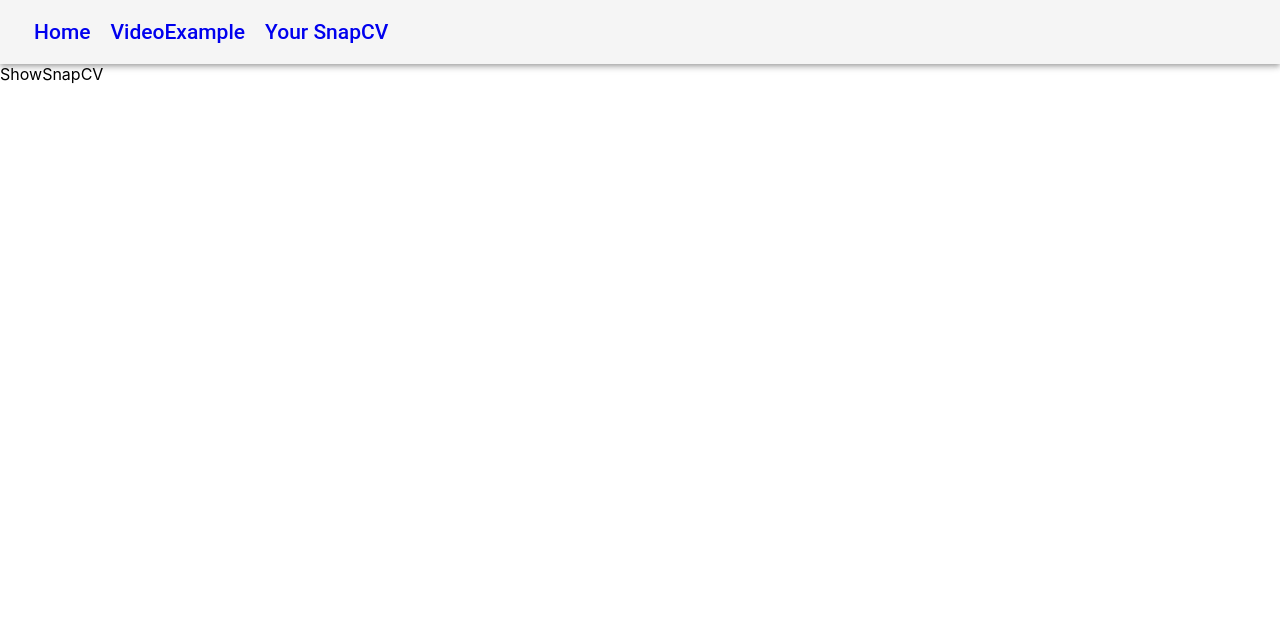
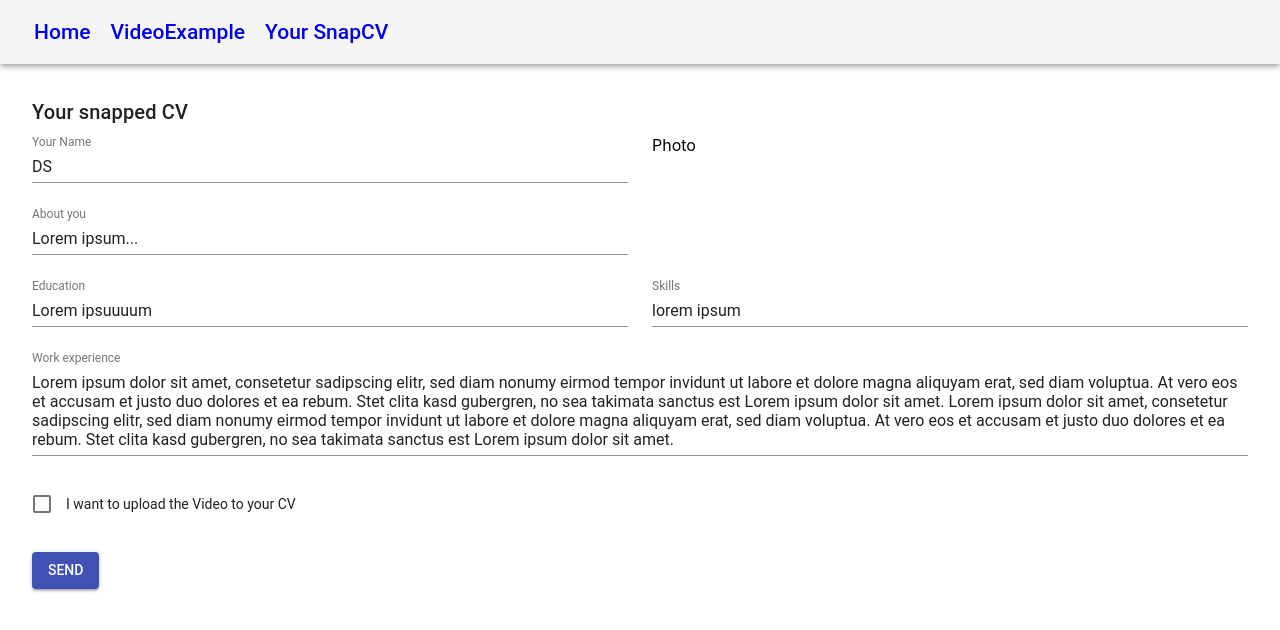
Before and after one commit to alexander7161/SnapCV, a React (Create React App) app: page /show in a window 1280 px wide. Shown: the top 630 px of the page. Built offline with nearby package versions, Linux system fonts and the light colour scheme.

Commit message:
Added Visualisation of SpeechRecognation

```diff
--- a/src/App.js
+++ b/src/App.js
@@ -1,6 +1,5 @@
 import React, {Component} from 'react';
 import Navbar from "./components/Navbar";
-import { Redirect } from 'react-router-dom';
 
 class App extends Component {
     render() {
--- a/src/components/views/LandingPage.jsx
+++ b/src/components/views/LandingPage.jsx
@@ -1,9 +1,16 @@
 import React, {Component} from 'react';
+import Typography from '@material-ui/core/Typography';
+import Grid from '@material-ui/core/Grid';
+import TextField from '@material-ui/core/TextField';
+import Checkbox from '@material-ui/core/Checkbox';
+import FormControlLabel from '@material-ui/core/FormControlLabel';
+import '../../stylesheets/views/Landingpage.css';
+
 
 class LandingPage extends Component {
     render() {
         return (
-            <div>LandingPage</div>
+            <div>Landing Page</div>
         );
     }
 }
--- a/src/components/views/ShowSnapCV.jsx
+++ b/src/components/views/ShowSnapCV.jsx
@@ -1,9 +1,120 @@
-import React, {Component} from 'react';
+import React, { Component } from 'react';
+import Typography from '@material-ui/core/Typography';
+import Grid from '@material-ui/core/Grid';
+import TextField from '@material-ui/core/TextField';
+import Checkbox from '@material-ui/core/Checkbox';
+import FormControlLabel from '@material-ui/core/FormControlLabel';
+import Button from '@material-ui/core/Button';
+import '../../stylesheets/views/ShowSnapCV.css';
+
 
 class ShowSnapCV extends Component {
+    handleSubmit(event) {
+        event.preventDefault();
+        const data = new FormData(event.target);
+
+        // get access to the data with: data.get('name');
+
+        /*
+        fetch('infojobs-api', {
+            method: 'POST',
+            body: data
+        });
+        */
+
+    }
+
     render() {
         return (
-            <div>ShowSnapCV</div>
+            <div className="form">
+                <React.Fragment>
+                    <form onSubmit={this.handleSubmit}>
+                        <Typography variant="h6" gutterBottom>
+                            Your snapped CV
+                        </Typography>
+                        <Grid container spacing={24}>
+                            <Grid item xs={12} sm={6}>
+                                <TextField
+                                    id="yourName"
+                                    name="yourName"
+                                    multiline
+                                    rowsMax="3"
+                                    label="Your Name"
+                                    defaultValue="DS"
+                                    fullWidth
+                                    InputProps={{
+                                        readOnly: true,
+                                    }}
+                                />
+                            </Grid>
+                            <Grid item xs={12} sm={6}>
+                                Photo
+                            </Grid>
+                            <Grid item xs={12} sm={6}>
+                                <TextField
+                                    id="aboutYou"
+                                    name="aboutYou"
+                                    multiline
+                                    rowsMax="3"
+                                    label="About you"
+                                    defaultValue="Lorem ipsum..."
+                                    fullWidth
+                                    autoComplete="fname"
+                                />
+                            </Grid>
+                            <Grid item xs={12} sm={6}>
+                            </Grid>
+                            <Grid item xs={12} sm={6}>
+                                <TextField
+                                    id="education"
+                                    name="education"
+                                    multiline
+                                    rowsMax="3"
+                                    label="Education"
+                                    defaultValue="Lorem ipsuuuum"
+                                    fullWidth
+                                    autoComplete="fname"
+                                />
+                            </Grid>
+                            <Grid item xs={12} sm={6}>
+                                <TextField
+                                    id="skills"
+                                    name="skills"
+                                    multiline
+                                    rowsMax="3"
+                                    label="Skills"
+                                    defaultValue="lorem ipsum"
+                                    fullWidth
+                                    autoComplete="fname"
+                                />
+                            </Grid>
+                            <Grid item xs={12}>
+                                <TextField
+                                    id="skills"
+                                    name="skills"
+                                    multiline
+                                    rowsMax="4"
+                                    label="Work experience"
+                                    defaultValue="Lorem ipsum dolor sit amet, consetetur sadipscing elitr, sed diam nonumy eirmod tempor invidunt ut labore et dolore magna aliquyam erat, sed diam voluptua. At vero eos et accusam et justo duo dolores et ea rebum. Stet clita kasd gubergren, no sea takimata sanctus est Lorem ipsum dolor sit amet. Lorem ipsum dolor sit amet, consetetur sadipscing elitr, sed diam nonumy eirmod tempor invidunt ut labore et dolore magna aliquyam erat, sed diam voluptua. At vero eos et accusam et justo duo dolores et ea rebum. Stet clita kasd gubergren, no sea takimata sanctus est Lorem ipsum dolor sit amet."
+                                    fullWidth
+                                    autoComplete="fname"
+                                />
+                            </Grid>
+                            <Grid item xs={12}>
+                                <FormControlLabel
+                                    control={<Checkbox color="primary" name="uploadVideo" value="yes" />}
+                                    label="I want to upload the Video to your CV"
+                                />
+                            </Grid>
+                            <Grid item xs={12}>
+                            <Button type="submit" variant="contained" color="primary">
+                                Send
+                            </Button>
+                            </Grid>
+                        </Grid>
+                    </form>
+                </React.Fragment>
+            </div>
         );
     }
 }
--- /dev/null
+++ b/src/stylesheets/views/LandingPage.css
@@ -0,0 +1,3 @@
+.form {
+    margin: 2em;
+}
--- /dev/null
+++ b/src/stylesheets/views/ShowSnapCV.css
@@ -0,0 +1,12 @@
+.form {
+    margin: 2em;
+}
+
+.textField {
+    /*marginLeft: theme.spacing.unit;
+    marginRight: theme.spacing.unit;*/
+    /*width: 200;*/
+}
+.dense {
+    marginTop: 19;
+}
```
